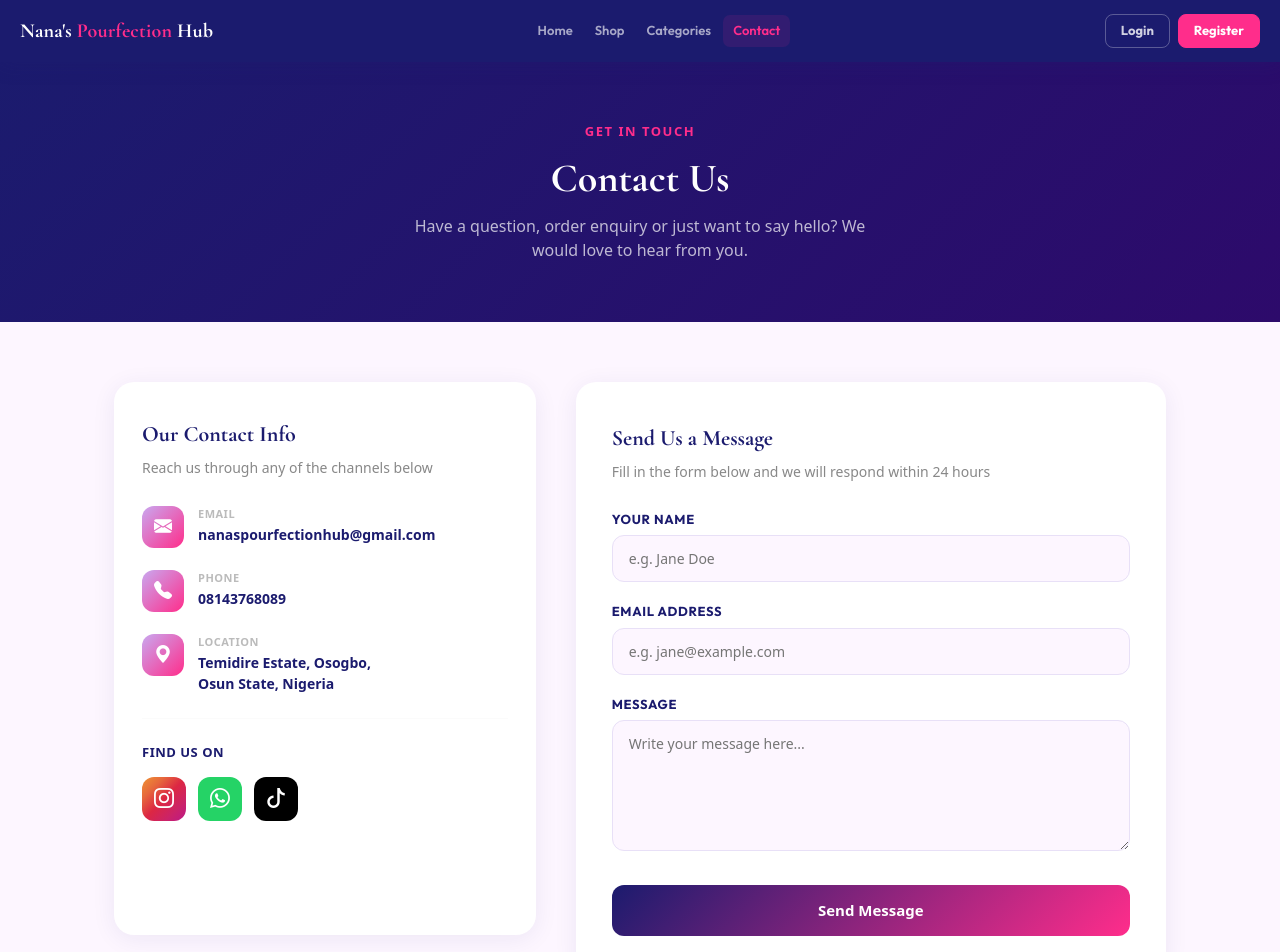
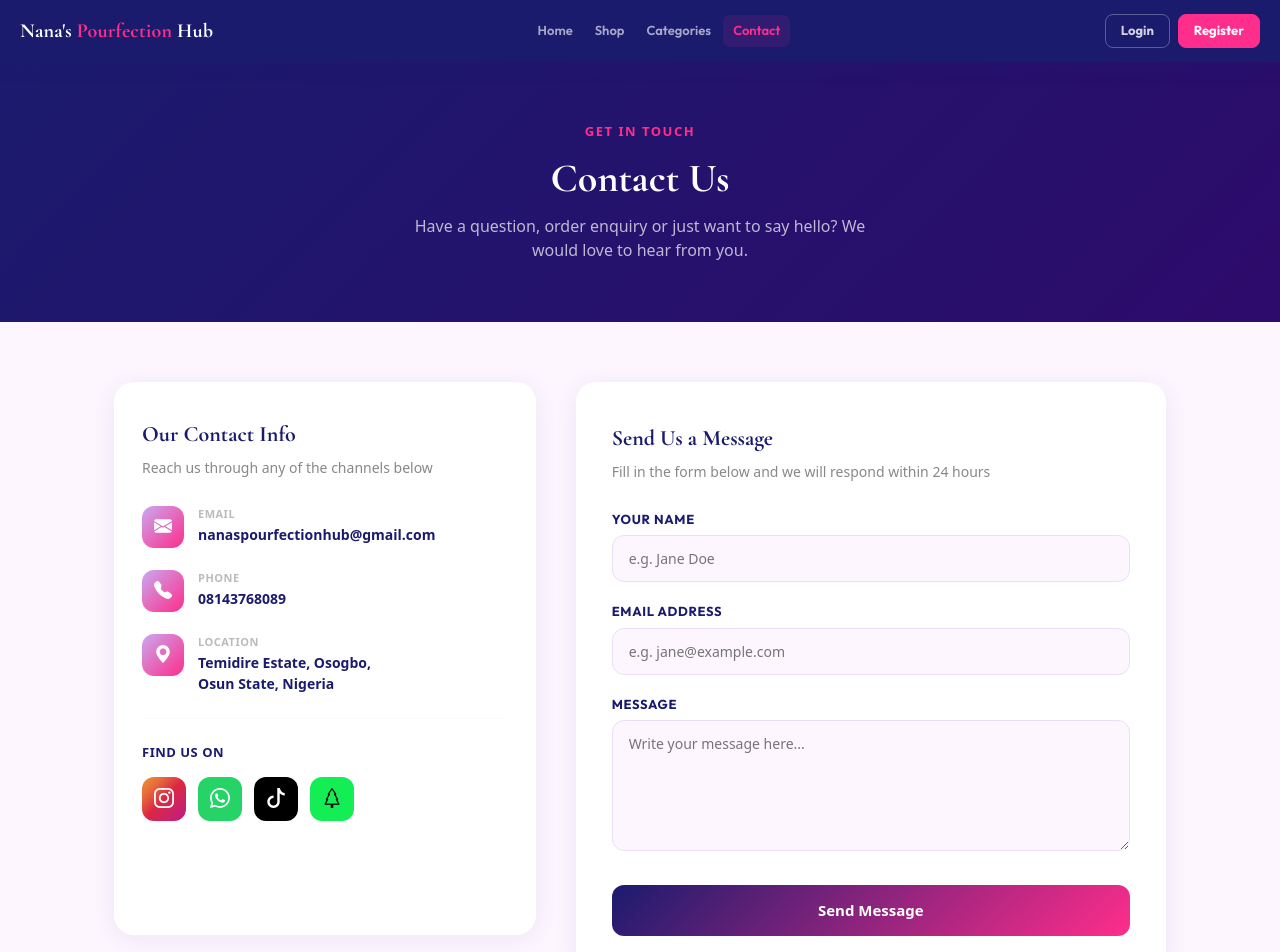
Before and after one commit to Minnie-Mhie/Nanas-eCome-Frront, a React (Vite) app: page /contact in a window 1280 px wide. Shown: the top 952 px of the page. Built offline with nearby package versions, Linux system fonts and the light colour scheme; no server answers.

Commit message:
edit register page

```diff
--- a/src/pages/ContactUs.jsx
+++ b/src/pages/ContactUs.jsx
@@ -199,6 +199,18 @@ const ContactUs = () => {
             >
               <i className="bi bi-tiktok" />
             </a>
+
+  <a
+              href="https://l.instagram.com/?u=https%3A%2F%2Flinktr.ee%2FNanas_Pourfection_Hub%3Futm_source%3Dig%26utm_medium%3Dsocial%26utm_content%3Dlink_in_bio%26fbclid%3DPAZXh0bgNhZW0CMTEAc3J0YwZhcHBfaWQMMjU2MjgxMDQwNTU4AAGnLFXri322QdjDy09aRZtkYrqy4QSFCsRCKmtEEKI_b9OP_jhmCBRm79U0snA_aem_YUlf54lBpar0ws47u_V1hQ&e=AT5Y3fNIGhWHDRXOlaf7GMeFneNVhSRTyYwNKV3cfMUFDVv3Pxh-NCOonr_0jYE67eDKlvMCuzTQ6NLrS9DAiGIdC5aFrmv_za8P3xTrhw"
+              target="_blank"
+              rel="noreferrer"
+              className="contact-social-btn social-tree"
+              title="LinkTree"
+            >
+              <i className="bi bi-tree" />
+            </a>
+
+
           </div> <br />
           <p className="contact-info-sub"><marquee>Kindly follow us on all our social media handles.</marquee></p>
         </div>
--- a/src/style/ContactUs.css
+++ b/src/style/ContactUs.css
@@ -168,6 +168,11 @@
   color: #fff;
 }
 
+.social-tree {
+  background: #13ee55;
+  color: #0a0909;
+}
+
 .contact-form-card {
   background: #fff;
   border-radius: 20px;
```
